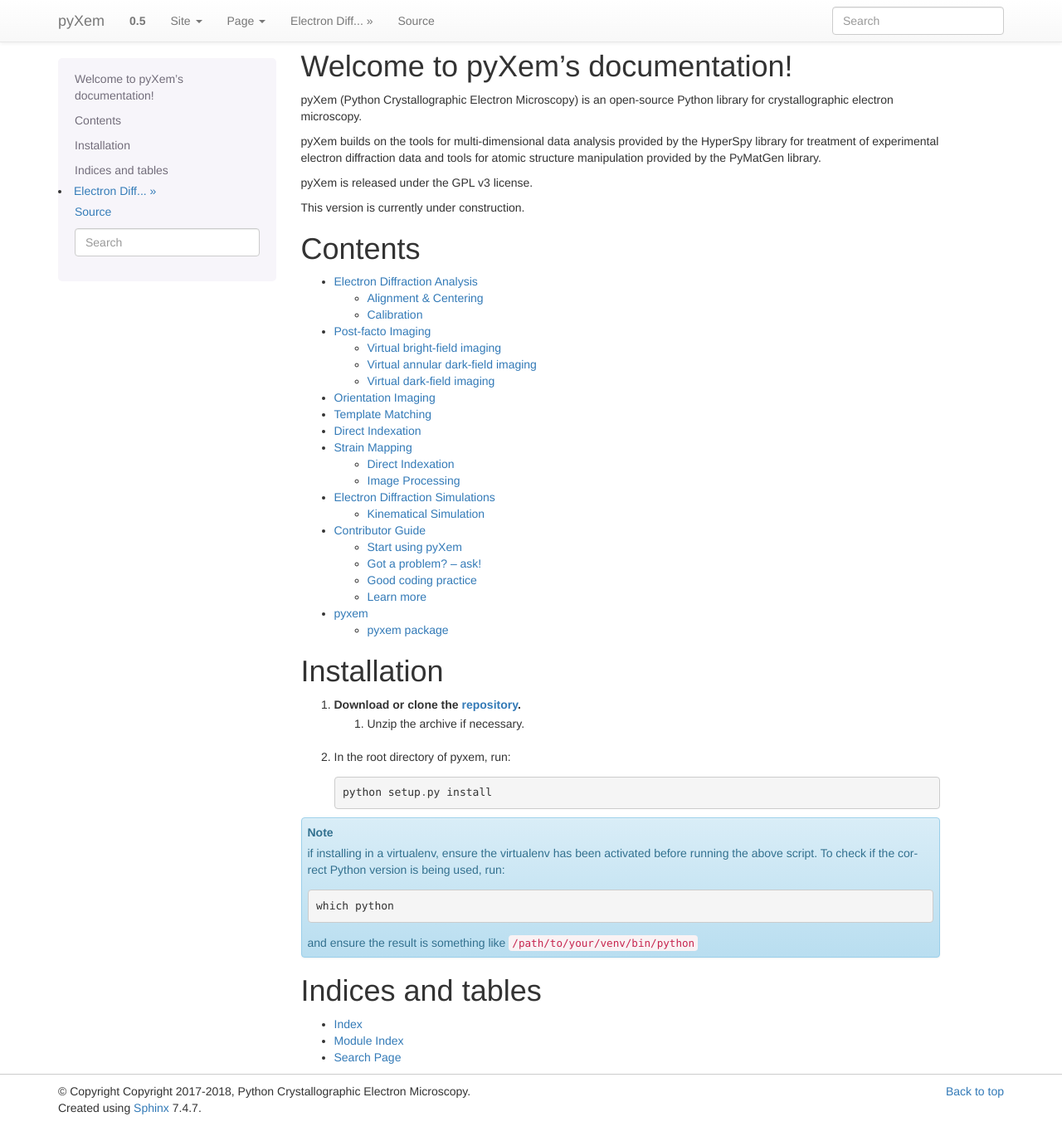
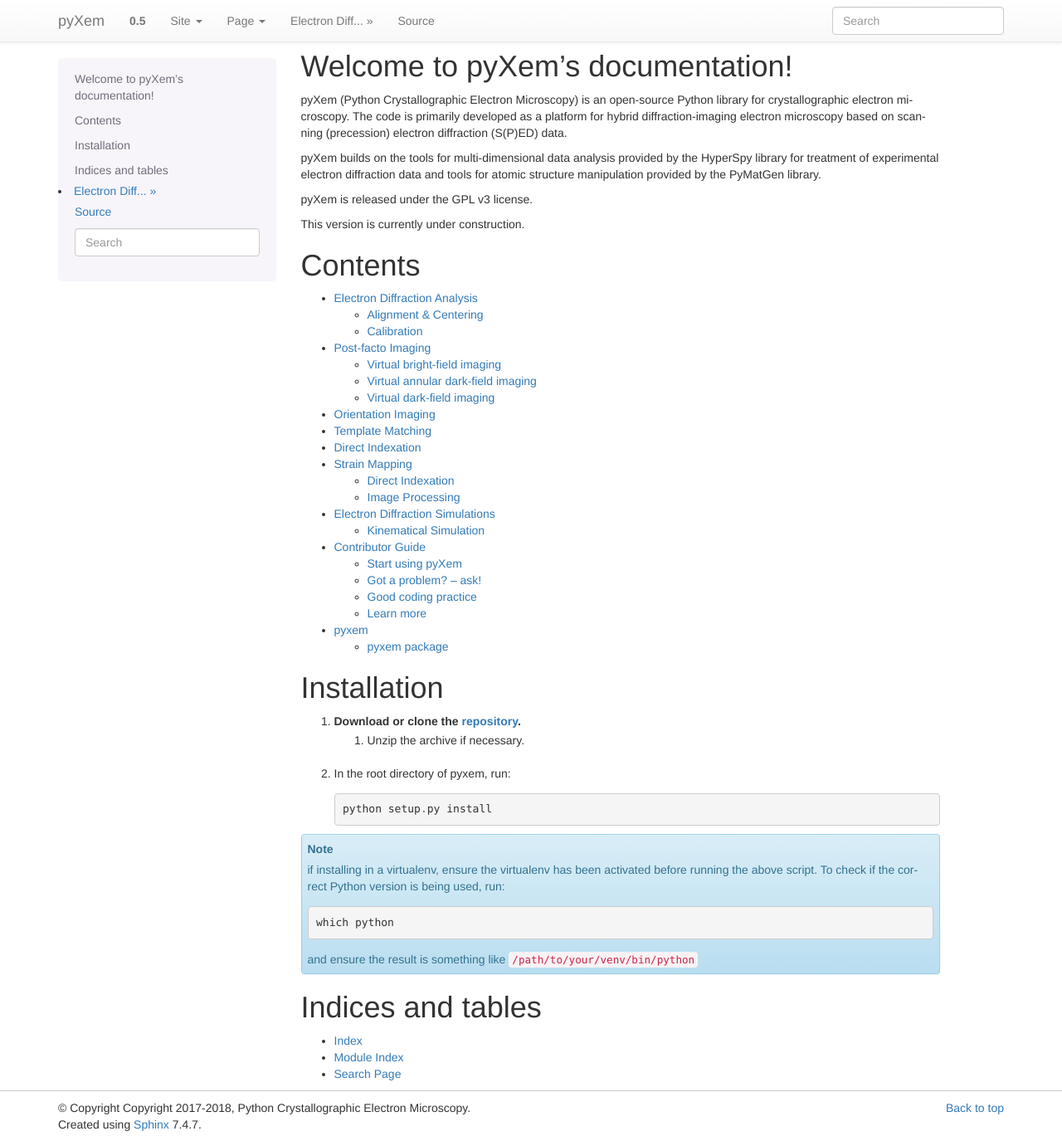
Before and after one commit to pyxem/pyxem, a Sphinx documentation site: the page built from docs/source/index.rst, in a window 1280 px wide and 1375 px high. Shown: the whole window at 83% size. Built offline with Sphinx 7.4.7, drawn with Linux system fonts in a browser that asks for light colours.

```diff
--- a/docs/source/index.rst
+++ b/docs/source/index.rst
@@ -7,7 +7,9 @@
 =====================================
 
 pyXem (Python Crystallographic Electron Microscopy) is an open-source Python
-library for crystallographic electron microscopy.
+library for crystallographic electron microscopy. The code is primarily
+developed as a platform for hybrid diffraction-imaging electron microscopy based
+on scanning (precession) electron diffraction (S(P)ED) data.
 
 pyXem builds on the tools for multi-dimensional data analysis provided by
 the HyperSpy library for treatment of experimental electron diffraction data and
```
Also changed, not shown: docs/images/sped_scheme.png (added).
